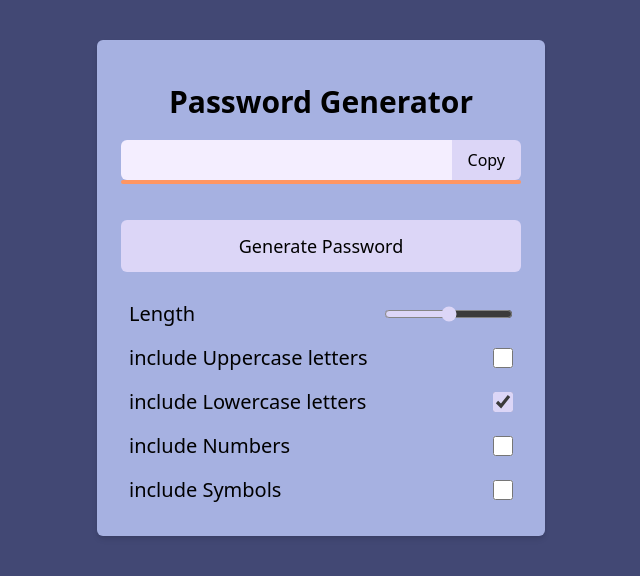
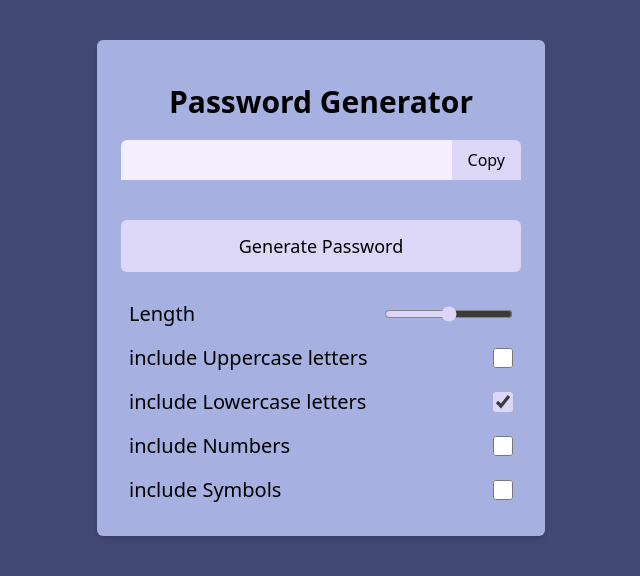
Before and after one commit to AhmedAbozaid9/Password_generator, a React (Create React App) app: page / in a window 1280 px wide. Shown: the top 576 px of the page, without its empty margins (319-959 px from the left). Built offline with nearby package versions, Linux system fonts and the light colour scheme.

Commit message:
finished the app

```diff
--- a/src/components/Output.js
+++ b/src/components/Output.js
@@ -1,15 +1,14 @@
-import React from "react";
 import { ToastContainer, toast } from "react-toastify";
 import "react-toastify/dist/ReactToastify.css";
 
 import Strength from "./Strength";
 
 
-export default function Output({ password:[password,strength] }) {
+export default function Output({ password:[password,strength], showStrength }) {
 
   return (
     <div className="flex flex-col relative">
-      <div className="flex rounded-md overflow-hidden">
+      <div className="flex rounded-t-md overflow-hidden">
         <div
           type="text"
           readOnly
@@ -30,7 +29,7 @@ export default function Output({ password:[password,strength] }) {
           Copy
         </button>
         <ToastContainer />
-        <Strength strength={strength} />
+        {showStrength && <Strength strength={strength} />}
       </div>
     </div>
   );
--- a/src/components/PasswordGenerator.js
+++ b/src/components/PasswordGenerator.js
@@ -12,18 +12,21 @@ export default function PasswordGenerator() {
   const [symbols, setSymbols] = useState(false);
   const [password, setPassword] = useState("");
 
+  const [showStrength, setShowStrength] = useState(false);
+
   return (
     <div className="flex flex-col w-fit mx-auto my-5 md:my-10 p-2 md:p-6 rounded-md bg-primary text-stone-900 shadow-md">
       <h1 className="text-3xl text-stone-900 m-5 text-center font-semibold">
         Password Generator
       </h1>
-      <Output password={password} />
+      <Output password={password} showStrength = {showStrength}/>
       <button
         className="bg-secondary p-3 mb-5 mt-10 text-white active:bg-clicked rounded-md text-lg"
         onClick={() => {
           setPassword(
             generatePassword({ uppercase, lowercase, numbers, symbols }, length)
           );
+          setShowStrength(!showStrength)
         }}
       >
         Generate Password
--- a/src/components/Strength.js
+++ b/src/components/Strength.js
@@ -7,7 +7,7 @@ function Strength({ strength }) {
   const result = passwordStrength(strength);
 
   return (
-    <div style={{backgroundColor:colors[result]}} className={`${result} w-full absolute top-full rounded-md h-1`}></div>
+    <div style={{backgroundColor:colors[result]}} className={`${result} w-full absolute top-full rounded-b-md h-1`}></div>
   );
 }
 
```
